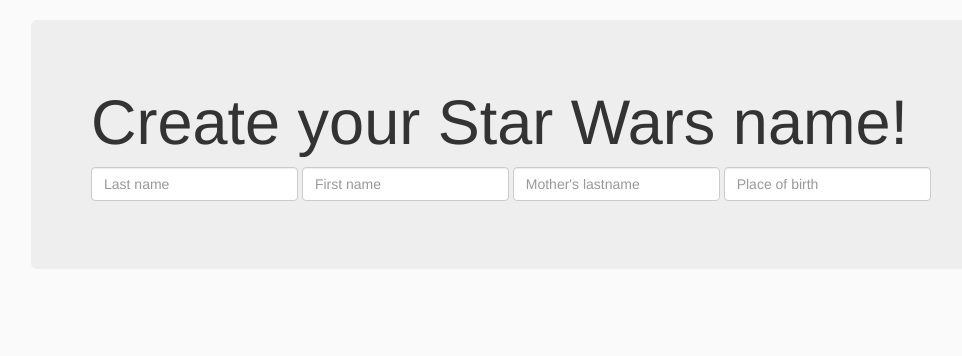
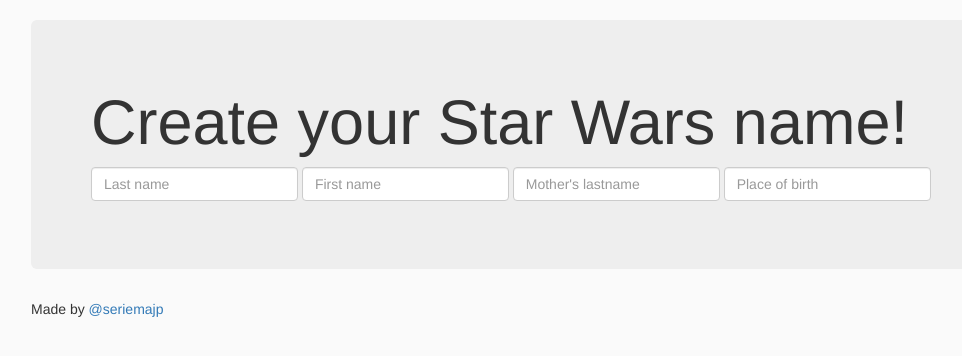
Before and after one commit to seriema/starwars.name, a website: page app/index.html in a window 1280 px wide. Shown: the whole page, without its empty margins (39-1001 px from the left). Drawn offline with nearby package versions, Linux system fonts and the light colour scheme; files whose address does not match are found by name.

Commit message:
Add my name to page

```diff
--- a/app/views/main.html
+++ b/app/views/main.html
@@ -25,3 +25,9 @@
     </form>
     <h2>{{name}}</h2>
 </div>
+
+<div class="row">
+    <div class="col-md-12">
+        Made by <a href="https://twitter.com/seriemajp">@seriemajp</a>
+    </div>
+</div>
```
